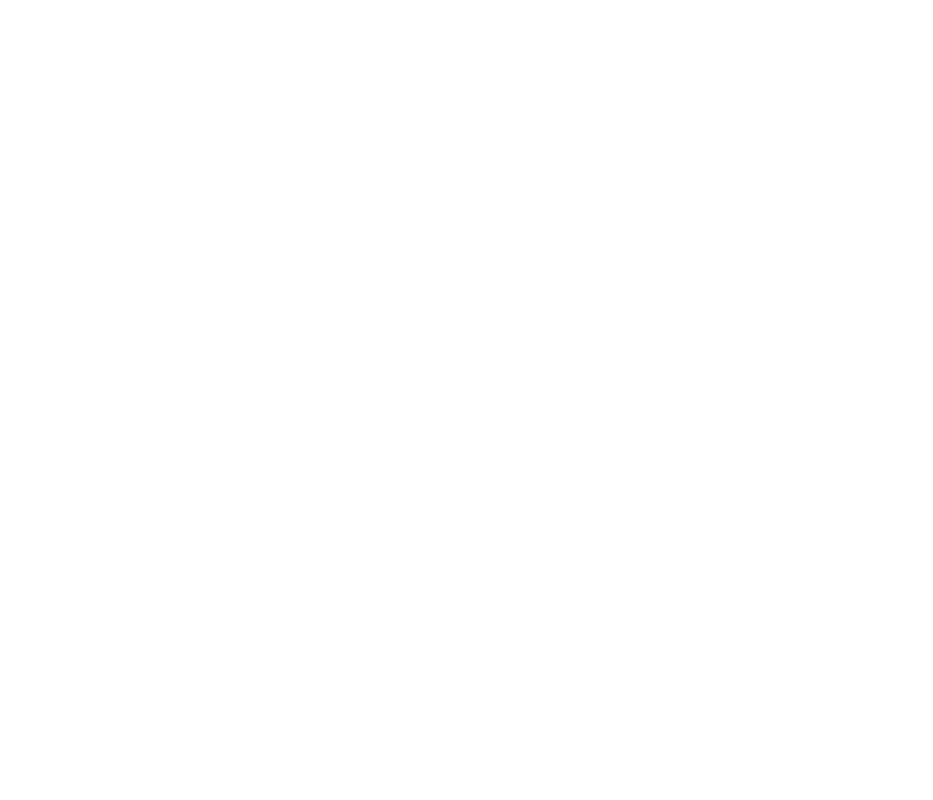
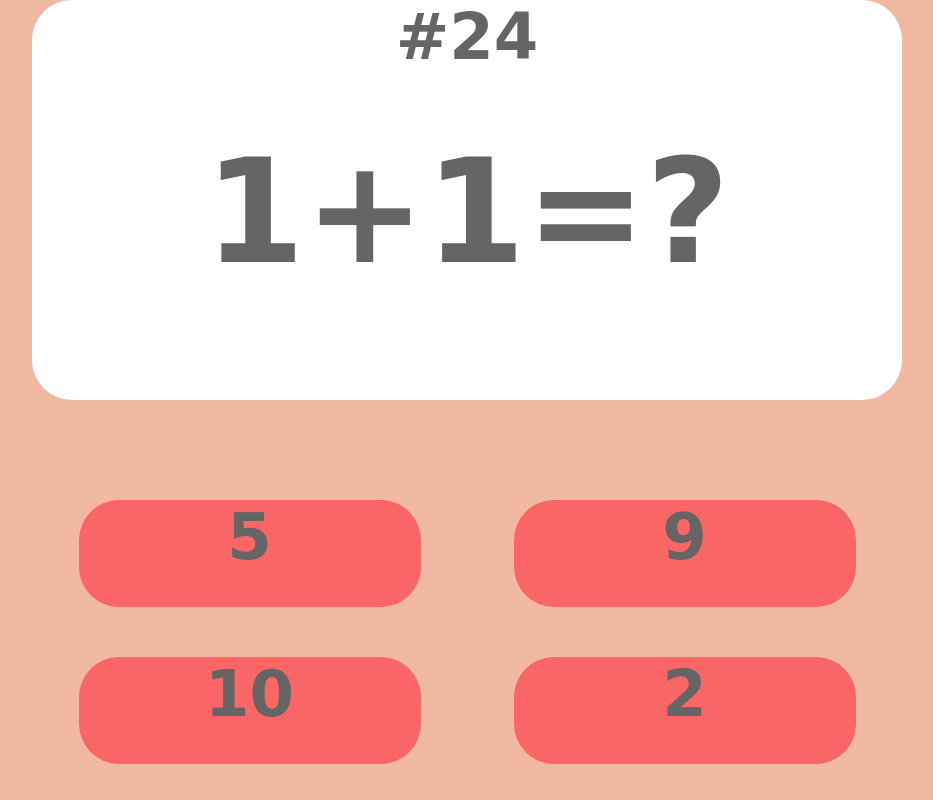
Before and after one commit to SalarTelo/flashmath, a Vue app: page / in a window 1280 px wide. Shown: the whole page, without its empty margins (173-1106 px from the left). Built offline with nearby package versions, Linux system fonts and the light colour scheme.

Commit message:
Add question box and elements

```diff
--- a/src/App.vue
+++ b/src/App.vue
@@ -19,12 +19,18 @@
 </script>
 
 <style>
+
+body {
+  margin: 0;
+}
+
 #app {
-  font-family: "Open Sans",serif;
+  font-family: "Open Sans", serif;
   -webkit-font-smoothing: antialiased;
   -moz-osx-font-smoothing: grayscale;
   text-align: center;
   color: #2c3e50;
-  margin-top: 60px;
+  height: 100vh;
+
 }
 </style>
--- a/src/components/Game.vue
+++ b/src/components/Game.vue
@@ -1,5 +1,37 @@
 <template>
   <div class="background">
+    <div class="question-box">
+      <div class="question-counter">
+        #24
+      </div>
+      <div class="question-section">
+        1+1=?
+      </div>
+    </div>
+
+    <div class="answer-boxes">
+      <div class="upper-box">
+
+        <div class="button1">
+          5
+        </div>
+        <div class="button1">
+          9
+        </div>
+
+      </div>
+      <div class="lower-box">
+
+        <div class="button1">
+              10
+        </div>
+        <div class="button1">
+              2
+        </div>
+      </div>
+
+
+    </div>
 
   </div>
 
@@ -12,8 +44,87 @@
 </script>
 
 <style scoped>
+
 .background {
-  background-color: red;
+  align-items: center;
+  background-color: #f1b9a1;
+  display: flex;
+  height: 100%;
+  justify-content: center;
+  flex-direction:column;
+}
+
+.question-box {
+  border-radius: 40px;
+  background-color: white;
+  display: flex;
+  flex-direction:column;
+  height: 465px;
+  width: 870px;
+
+  user-select: none;
+}
+
+.question-counter {
+  font-family: "Comic Sans MS", sans-serif;
+  font-size: 64px;
+  font-weight: bold;
+  color: #656565;
+}
+
+.question-section{
+  font-family: "Comic Sans MS", sans-serif;
+  font-size: 144px;
+  font-weight: bold;
+  color: #656565;
+  display: flex;
+  align-items: center;
+  justify-content: center;
+  margin-bottom: 50px;
+  height: 100%;
+}
+
+.answer-boxes{
+  border-radius: 40px;
+  display: flex;
+  flex-direction:column;
+  height: 465px;
+  width: 870px;
+
+  user-select: none;
+}
+
+.button1{
+  border-radius: 40px;
+  background-color: #FA6666;
+  display: flex;
+  flex-direction:column;
+  height: 107px;
+  width: 391px;
+  margin-left: 46.5px;
+  margin-right: 46.5px;
+
+  font-family: "Comic Sans MS", sans-serif;
+  font-size: 64px;
+  font-weight: bold;
+  color: #656565;
 
 }
+.upper-box{
+  display: flex;
+  flex-direction:row;
+  align-items: center;
+  justify-content: center;
+  margin-top: 100px;
+}
+
+.lower-box{
+  display: flex;
+  flex-direction:row;
+  align-items: center;
+  justify-content: center;
+  margin-top: 50px;
+
+}
+
 </style>
```
